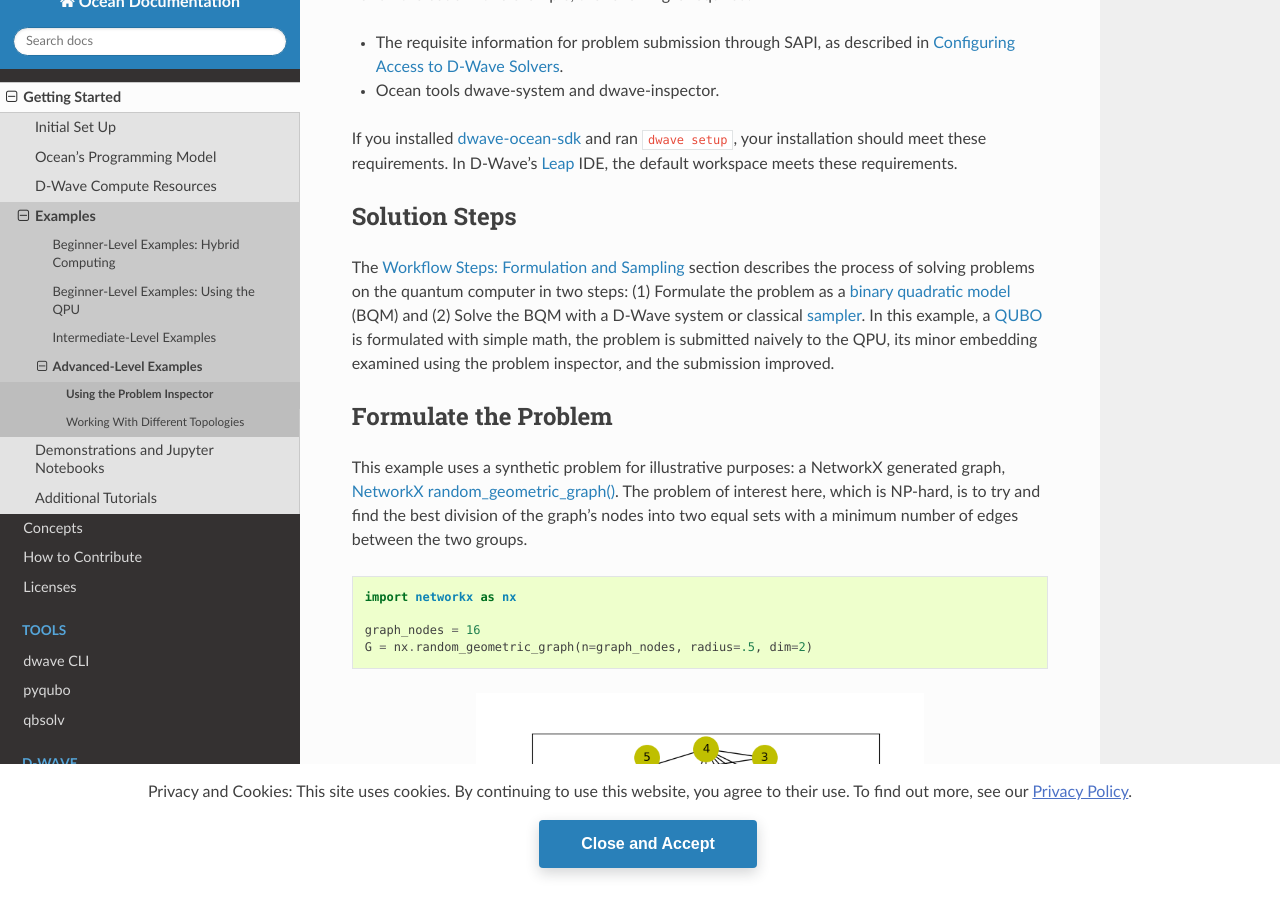
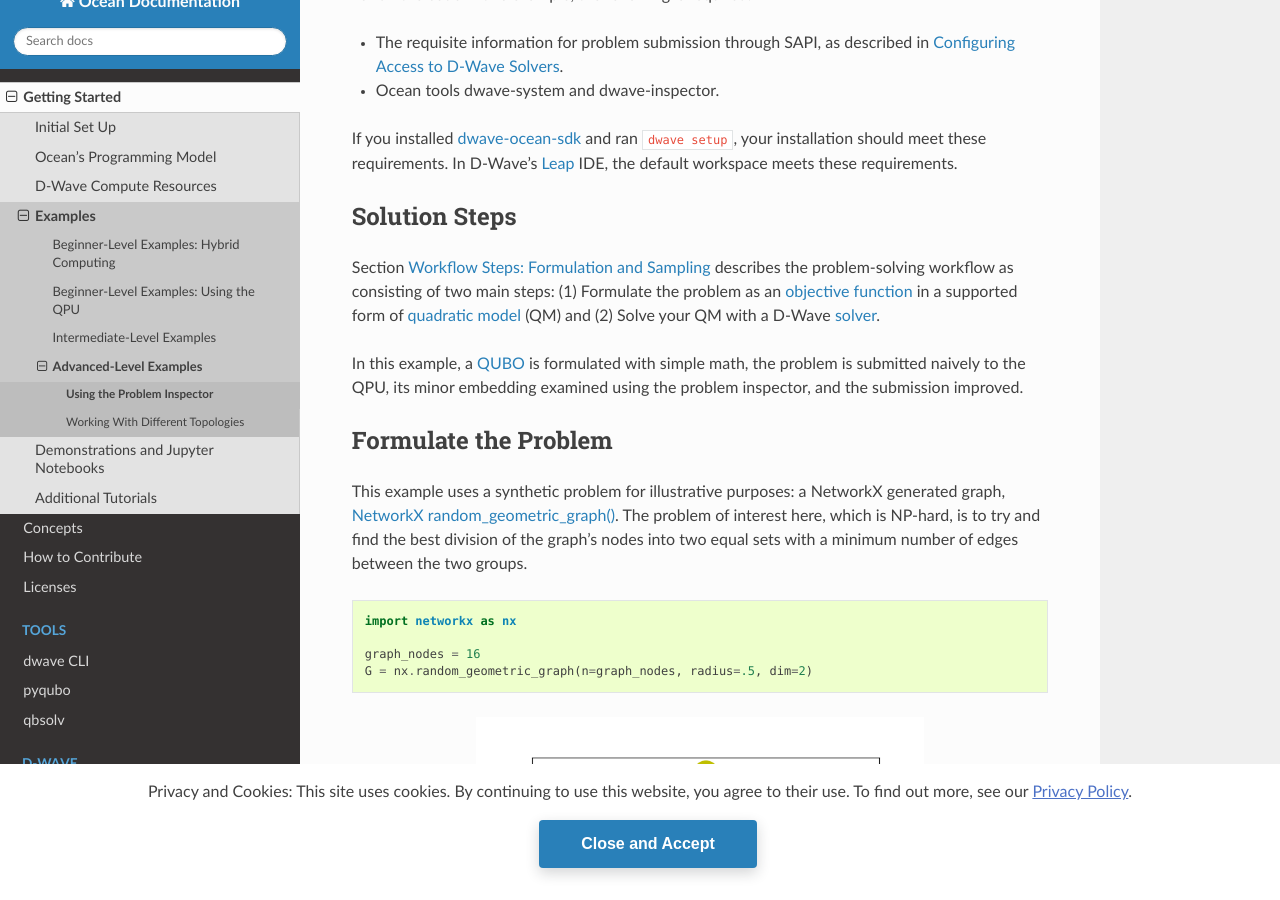
Before and after one commit to dwavesystems/dwave-ocean-sdk, a Sphinx documentation site: the page built from docs/examples/inspector_graph_partitioning.rst, in a window 1280 px wide and 900 px high, scrolled down 305 px. Built offline with Sphinx 7.4.7 and the Read the Docs theme 2.0.0, drawn with Linux system fonts in a browser that asks for light colours; pages that are not in the unit, such as notebooks, are missing from menus; the version number could not be read and is left out.

Commit message:
Single-source remaining examples

```diff
--- a/docs/examples/inspector_graph_partitioning.rst
+++ b/docs/examples/inspector_graph_partitioning.rst
@@ -26,12 +26,13 @@ To run the code in this example, the following is required.
 Solution Steps
 ==============
 
-The :ref:`solving_problems` section describes the process of solving problems on the quantum
-computer in two steps: (1) Formulate the problem as a :term:`binary quadratic model` (BQM)
-and (2) Solve the BQM with a D-Wave system or classical :term:`sampler`. In this example,
-a :term:`QUBO` is formulated with simple math, the problem is submitted naively to
-the QPU, its minor embedding examined using the problem inspector, and the
-submission improved.
+.. include:: hybrid_solver_service.rst
+  :start-after: example-steps-start-marker
+  :end-before: example-steps-end-marker
+
+In this example, a :term:`QUBO` is formulated with simple math, the problem is
+submitted naively to the QPU, its minor embedding examined using the problem
+inspector, and the submission improved.
 
 Formulate the Problem
 =====================
```
Also changed, not shown: docs/examples/hybrid1.rst (+6 -5 lines), docs/examples/map_coloring.rst (+9 -6 lines), docs/examples/pp_greedy.rst (+4 -5 lines).
